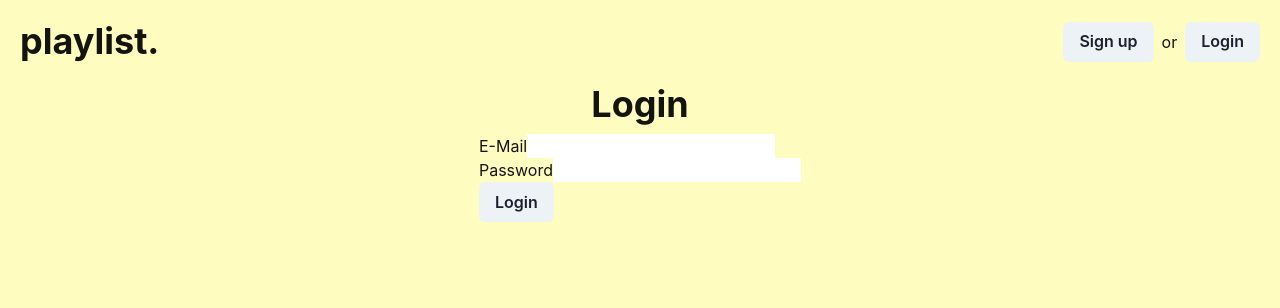
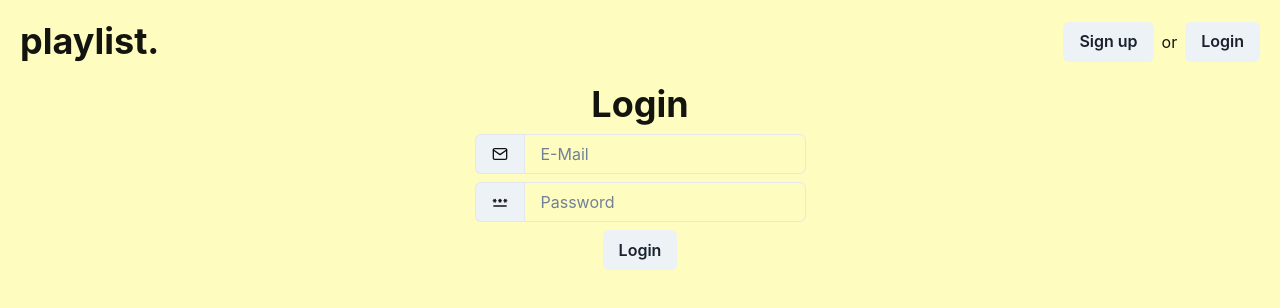
Before and after one commit to petrikoj/mern-project, a React (Create React App) app in the folder client/: page /login in a window 1280 px wide. Shown: the top 308 px of the page. Built offline with nearby package versions, Linux system fonts and the light colour scheme.

Commit message:
Changed html for Chakra UI

```diff
--- a/client/src/Components/userRelated/Login.js
+++ b/client/src/Components/userRelated/Login.js
@@ -1,8 +1,18 @@
 import { React, useState, useEffect, useContext } from "react";
-import { Box, Button, Container, Heading } from "@chakra-ui/react";
+import {
+  Button,
+  Icon,
+  Input,
+  InputGroup,
+  InputLeftAddon,
+  InputLeftElement,
+  VStack,
+} from "@chakra-ui/react";
 import { isValidEmail, isValidPassword } from "../../utils/validators.js";
 import { AuthContext } from "../../context/AuthContext.js";
 import { useNavigate } from "react-router-dom";
+import { FiMail } from "react-icons/fi";
+import { MdOutlinePassword } from "react-icons/md";
 
 function Login() {
   const { checkUserStatus } = useContext(AuthContext);
@@ -71,31 +81,36 @@ function Login() {
   }, [credentialsError, emailError, passwordError]);
 
   return (
-    <Box>
-      <Container>
-        <div>
-          <label htmlFor="email">E-Mail</label>
-          <input
+    <VStack>
+      <InputGroup>
+        <InputLeftAddon>
+          <Icon as={FiMail} />
+        </InputLeftAddon>
+        <Input
           type="text"
           name="email"
           id="email"
+          placeholder="E-Mail"
           value={userLogin.email ? userLogin.email : ""}
           onChange={handleChangeHandler}
         />
-        </div>
-        <div>
-          <label htmlFor="password">Password</label>
-          <input
+      </InputGroup>
+      <InputGroup>
+        <InputLeftAddon>
+          <Icon as={MdOutlinePassword} />
+        </InputLeftAddon>
+        <Input
           type="password"
           name="password"
           id="password"
+          placeholder="Password"
           value={userLogin.password ? userLogin.password : ""}
           onChange={handleChangeHandler}
         />
-        </div>
+      </InputGroup>
+
       <Button onClick={handleLogin}>Login</Button>
-      </Container>
-    </Box>
+    </VStack>
   );
 }
 
```
Lines whose indentation alone changed are shown as unchanged.
